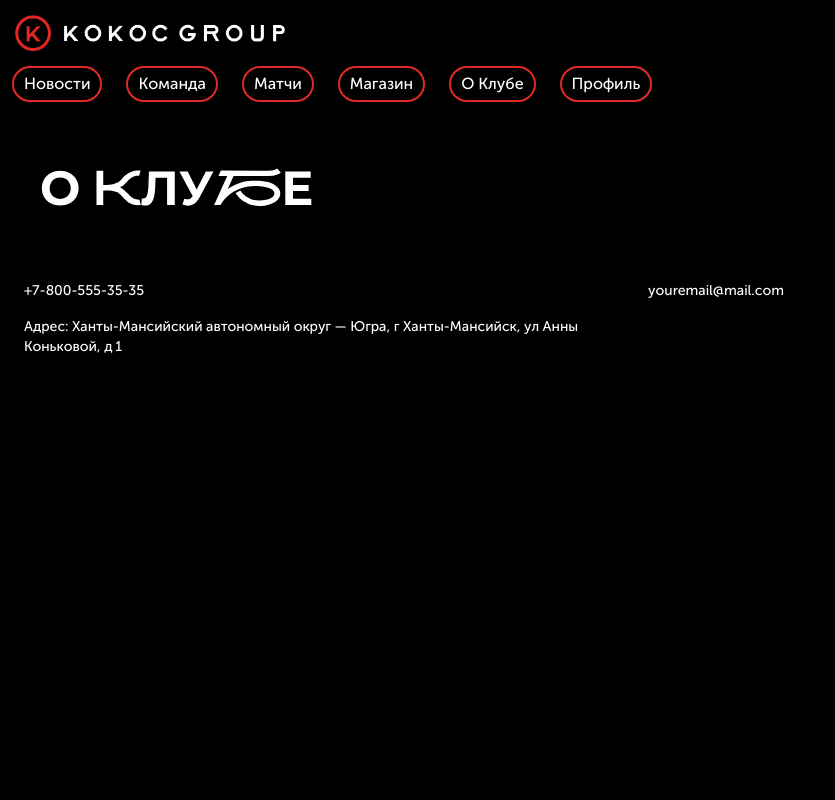
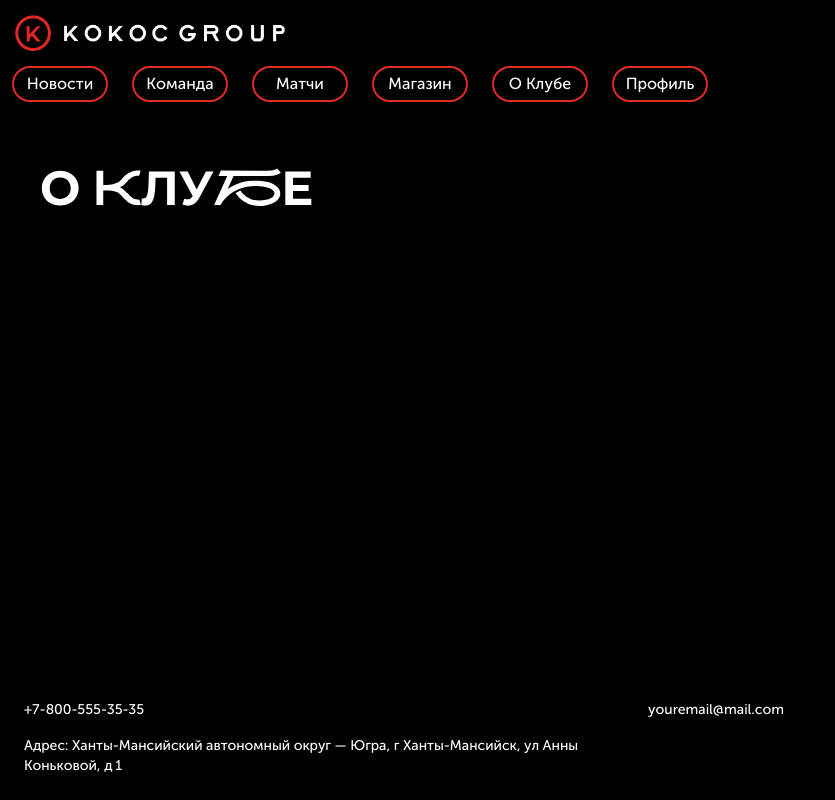
Before and after one commit to mufln/hihihiha, a Next.js app in the folder next-app/: page /about in a window 1280 px wide. Shown: the whole page, without its empty margins (0-835 px from the left). Built offline with nearby package versions, Linux system fonts and the light colour scheme.

Commit message:
Фёдор, ловите

```diff
--- a/next-app/app/layout.tsx
+++ b/next-app/app/layout.tsx
@@ -2,6 +2,7 @@ import type { Metadata } from "next";
 import type { Viewport } from 'next';
 import localFont from "next/font/local";
 import ".././styles/globals.css";
+import {useQuery, QueryClient, QueryClientProvider} from "@tanstack/react-query";
 
 const museoSans = localFont({
   src: ".././fonts/Museo/MuseoSansCyrl-100.ttf",
@@ -22,15 +23,17 @@ export const viewport: Viewport = {
 }
 
 import Link from 'next/link';
+import React from "react";
+import {ReactQueryClientProvider} from "@/components/ReactQueryClientProvider";
 // import Image from 'next/image';
 
 const items = [
   { id: 1, title: "Новости", rout: "/news" },
   { id: 2, title: "Командa", rout: "/team" },
-  { id: 3, title: "Матчи", rout: "/image.png" },
+  { id: 3, title: "Матчи", rout: "/matches" },
   { id: 4, title: "Магазин", rout: "/shop" },
   { id: 5, title: "О Клубе", rout: "/about" },
-  { id: 6, title: "Профиль", rout: "/image.png" },
+  { id: 6, title: "Профиль", rout: "/profile" },
 ]
 
 export default function RootLayout({
@@ -40,26 +43,32 @@ export default function RootLayout({
 }>) {
     return (
             <html lang="en" className={museoSans.variable}>
-      <body className={`bg-black text-white ${museoSans.className} flex flex-col overflow-x-hidden`}>
+            <body className={`bg-black text-white ${museoSans.className} overflow-x-hidden`}>
+            <ReactQueryClientProvider>
+            <div className="flex flex-col min-h-screen">
                 <header className="bg-black pb-4 min-h-max sticky top-0 left-0 w-full z-10">
                     <Link key='0' href='/' className='container'>
                         <img src="/kokocgroup_logo_horizontal_black_background.jpg" alt="logo" width={300} height={100}/>
                     </Link>
                     <div className='menu flex flex-wrap gap-y-2'>
                       {items.map((item) => (
-                    <Link className='button' key={item.id} href={item.rout}>{item.title}</Link>
+                          <Link className='button w-24 text-center' key={item.id} href={item.rout}>{item.title}</Link>
                         ))}
                     </div>
                 </header>
-          <main className="flex-1">
+                <main className="flex-grow">
                     {children}
                 </main>
                 <footer className="grid grid-cols-2 p-4">
-          {[["+7-800-555-35-35","youremail@mail.com","Адрес: Ханты-Мансийский автономный округ — Югра, г Ханты-Мансийск, ул Анны Коньковой, д 1"].map((item) => (
+                    {[["+7-800-555-35-35", "youremail@mail.com", "Адрес: Ханты-Мансийский автономный округ — Югра, г Ханты-Мансийск, ул Анны Коньковой, д 1"].map((item) => (
                         <p className="text-sm m-2">{item}</p>
                     ))]}
                 </footer>
+
+            </div>
+            </ReactQueryClientProvider>
             </body>
             </html>
+
     );
 }
```
Lines whose indentation alone changed are shown as unchanged.
